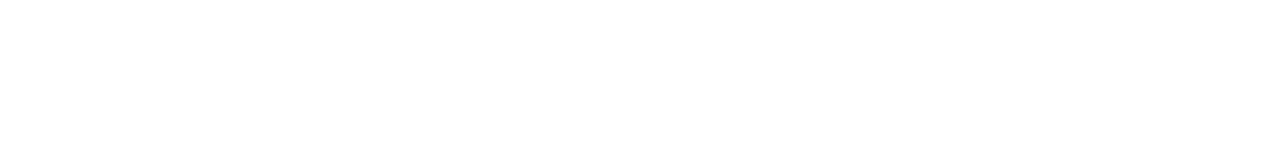
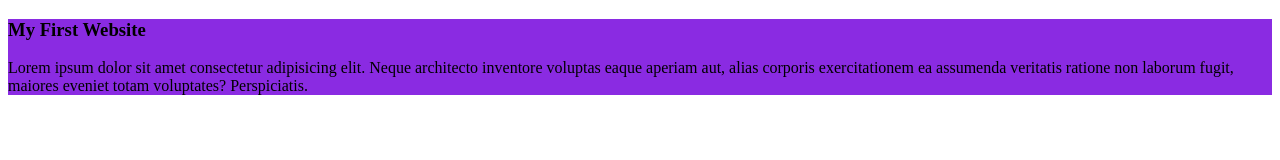
Before and after one commit to nurujjaman88/my-sample-website, a plain HTML site: page index.html in a window 1280 px wide. Drawn offline with Linux system fonts and the light colour scheme.

Commit message:
My First division pushing

```diff
--- a/index.html
+++ b/index.html
@@ -3,9 +3,16 @@
 <head>
     <meta charset="UTF-8">
     <meta name="viewport" content="width=device-width, initial-scale=1.0">
-    <title>Document</title>
+    <title>My First Website with github</title>
+    <link rel="stylesheet" href="styles/style.css">
 </head>
 <body>
+    <div>
+        <h3>My First Website</h3>
+        <p>
+            Lorem ipsum dolor sit amet consectetur adipisicing elit. Neque architecto inventore voluptas eaque aperiam aut, alias corporis exercitationem ea assumenda veritatis ratione non laborum fugit, maiores eveniet totam voluptates? Perspiciatis.
+        </p>
+    </div>
 
 </body>
 </html>
--- /dev/null
+++ b/styles/style.css
@@ -0,0 +1,3 @@
+div{
+    background-color: blueviolet;
+}
```
